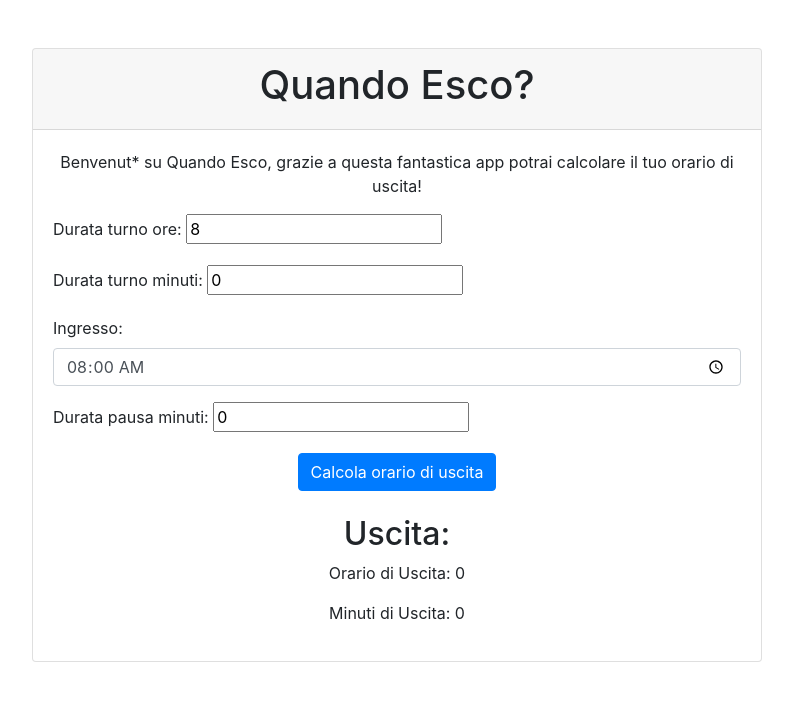
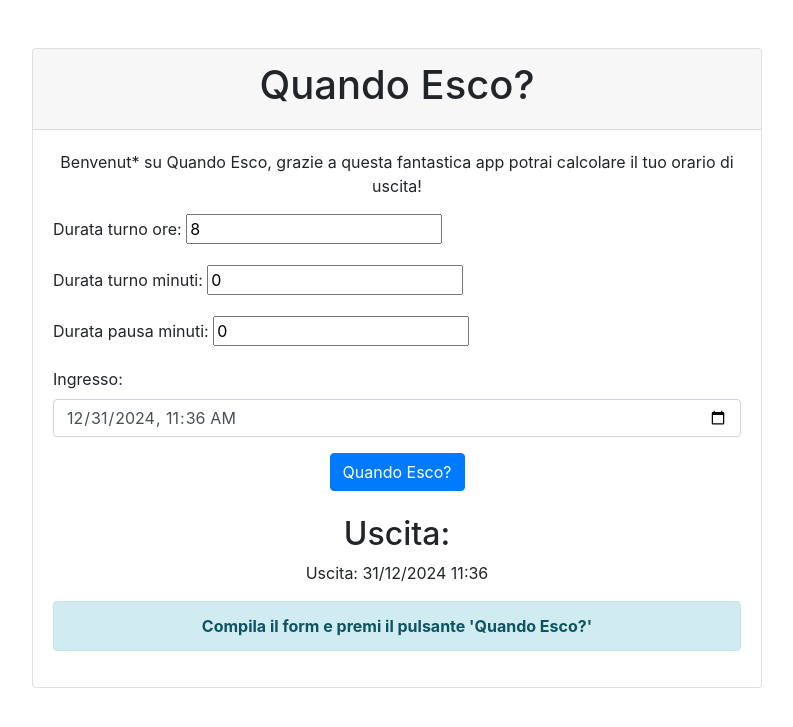
Before and after one commit to emanuele-midori/QuandoEsco, a Django app: page /quandoesco/ in a window 1280 px wide. Shown: the top 727 px of the page, without its empty margins (243-1036 px from the left). Run offline with Django 5.2, Linux system fonts and the light colour scheme; some libraries are stand-ins or nearby versions.

Commit message:
Aggiornamento interfaccia + Aggiunta messaggi contestuali in base ai minuti mancanti all'uscita

```diff
--- a/MyApp/models.py
+++ b/MyApp/models.py
@@ -1,8 +1,8 @@
-from datetime import time
-
+from datetime import datetime
 from django.core.validators import MinValueValidator, MaxValueValidator
 from django import forms
 
+now = datetime.now().replace(second=0, microsecond=0)
 
 # Create your models here.
 class Ingresso(forms.Form):
@@ -14,23 +14,18 @@ class Ingresso(forms.Form):
                                              required=False,
                                              initial=0,
                                              validators=[MinValueValidator(0), MaxValueValidator(59)])
-    ingresso = forms.TimeField(label='Ingresso',
-                               required = False,
-                               initial= time(8, 0),
-                               widget=forms.TimeInput(
-                                    attrs={
-                                        'class': 'form-control',  # Bootstrap class
-                                        'type': 'time',  # HTML5 time picker
-                                        }
-                                    )
-                               )
-    minuti_pausa = forms.IntegerField(label='Durata pausa minuti',
-                                      initial= 0,
+    durata_pausa_minuti = forms.IntegerField(label='Durata pausa minuti',
+                                      initial=0,
                                       required=False,
                                       validators=[MinValueValidator(0), MaxValueValidator(180)])
-
-    def __str__(self):
-        return ('Durata turno ore: ' + str(self.durata_turno_ore) +
-                '\ndurata turno minuti: ' + str(self.durata_turno_minuti) +
-                '\nIngresso: ' + str(self.ingresso.hour) + ' e ' + str(self.ingresso.minutes) +
-                '\nPausa: ' + str(self.minuti_pausa))
+    ingresso = forms.DateTimeField(
+        label='Ingresso',
+        required=False,
+        initial=now,  # Data e ora iniziali
+        widget=forms.DateTimeInput(
+            attrs={
+                'class': 'form-control',  # Bootstrap class
+                'type': 'datetime-local',  # HTML5 datetime-local picker
+            }
+        )
+    )
--- a/MyApp/templates/homepage.html
+++ b/MyApp/templates/homepage.html
@@ -22,15 +22,27 @@
                         {% csrf_token %}
                         {{ form.as_p }}
                         <div class="text-center">
-                            <input type="submit" class="btn btn-primary" value="Calcola orario di uscita">
+                            <input type="submit" class="btn btn-primary" value="Quando Esco?">
                         </div>
                     </form>
 
-                    {% if uscita %}
-                        <h2 class="text-center mt-4">Uscita:</h2>
-                        <p class="text-center">Orario di Uscita: {{ uscita.ora_uscita }}</p>
-                        <p class="text-center">Minuti di Uscita: {{ uscita.minuti_uscita }}</p>
-                    {% endif %}
+                {% if uscita %}
+                    <h2 class="text-center mt-4">Uscita:</h2>
+                    <p class="text-center">Uscita: {{ uscita|date:"d/m/Y H:i" }}</p>
+                {% endif %}
+
+                {% if messaggio_info %}
+                    <p  class="text-center alert alert-info"><b>{{messaggio_info}}</b></p>
+                {% endif %}
+                {% if messaggio_danger %}
+                    <p  class="text-center alert alert-danger"><b>{{messaggio_danger}}</b></p>
+                {% endif %}
+                {% if messaggio_warning %}
+                    <p  class="text-center alert alert-warning"><b>{{messaggio_warning}}</b></p>
+                {% endif %}
+                {% if messaggio_success %}
+                    <p  class="text-center alert alert-success"><b>{{messaggio_success}}</b></p>
+                {% endif %}
                 </div>
             </div>
         </div>
--- a/MyApp/views.py
+++ b/MyApp/views.py
@@ -1,4 +1,4 @@
-from django.http import HttpResponse
+from datetime import datetime, timedelta
 from django.shortcuts import render
 
 from MyApp.models import Ingresso
@@ -6,61 +6,71 @@ from MyApp.models import Ingresso
 
 # Create your views here.
 def homepage(request):
-    ora_uscita = 0
-    minuti_uscita = 0
+    data_uscita = datetime.now()
+    messaggio_info = "Compila il form e premi il pulsante \'Quando Esco?\'"
+    messaggio_success = None
+    messaggio_danger = None
+    messaggio_warning = None
+
     if request.method == 'POST':
         form = Ingresso(request.POST)
         if form.is_valid():
             durata_turno_ore = form.cleaned_data['durata_turno_ore']
             durata_turno_minuti = form.cleaned_data['durata_turno_minuti']
-            ora_ingresso = form.cleaned_data['ingresso'].hour
-            minuti_ingresso = form.cleaned_data['ingresso'].minute
-            minuti_pausa = form.cleaned_data['minuti_pausa']
+            data_ingresso = form.cleaned_data['ingresso']
+            minuti_pausa = form.cleaned_data['durata_pausa_minuti']
 
             print("Durata turno ore:", durata_turno_ore)
             print("Durata turno minuti:", durata_turno_minuti)
-            print("Ora di Ingresso:", ora_ingresso)
-            print("Minuti di Ingresso:", minuti_ingresso)
-            print("Minuti di Pausa:", minuti_pausa)
+            print("Durata pausa minuti:", minuti_pausa)
 
-            # Calcola orario_uscita e minuti_uscita (esempio semplice)
-            if (ora_ingresso is not None and minuti_ingresso is not None and minuti_pausa is not None):
-                # Ora ingresso + Ore turno
+            durata = timedelta(hours=durata_turno_ore, minutes=durata_turno_minuti + minuti_pausa)
+            data_uscita = data_ingresso + durata
 
-                ora_uscita_temp = ora_ingresso + durata_turno_ore
+            print("Ingresso: ", data_ingresso)
+            print("Uscita: ", data_uscita)
 
-                minuti_uscita_temp = minuti_ingresso + durata_turno_minuti + minuti_pausa
+            now = datetime.now()
 
-                if (minuti_uscita_temp < 60):
-                    ora_uscita = ora_uscita_temp
-                    minuti_uscita = minuti_uscita_temp
-                elif (minuti_uscita_temp == 60):
-                    ora_uscita = ora_uscita_temp + 1
-                    minuti_uscita = 0
-                else:
-                    # Calcolo delle ore e dei minuti restanti
-                    ore_aggiuntive = minuti_uscita_temp // 60
-                    ora_uscita = ora_uscita_temp + ore_aggiuntive
-                    minuti_uscita = minuti_uscita_temp % 60
+            print("Now: ", now)
+            # Converto uscita e now in timestamp
+            now_timestamp = now.timestamp()
+            data_uscita_timestamp = data_uscita.timestamp()
+            #Differenza in minuti:
+            differenza_minuti = (data_uscita_timestamp  - now_timestamp) / 60
+            differenza_minuti -= 60
+            print("Differenza minuti: ", differenza_minuti)
 
-                if ora_uscita > 23:
-                    ora_uscita -= 24
+            if differenza_minuti <= 0:
+                messaggio_success = "Cosa fai ancora qui? E' ora di andare a casa!"
+                messaggio_info = None
+                messaggio_danger = None
+                messaggio_warning = None
+            elif differenza_minuti > 0 and differenza_minuti <= 60:
+                messaggio_success = "Manca poco, tieni duro!"
+                messaggio_info = None
+                messaggio_danger = None
+                messaggio_warning = None
+            elif differenza_minuti > 60 and differenza_minuti <= 240:
+                messaggio_warning = "Ne hai ancora per un pò, buon lavoro!"
+                messaggio_success = None
+                messaggio_info = None
+                messaggio_danger = None
+            else:
+                messaggio_danger = "La giornata è ancora lunga, datti da fare!"
+                messaggio_warning = None
+                messaggio_success = None
+                messaggio_info = None
 
     else:
         print('Form non popolato')
         form = Ingresso()
 
-    print("Ora di Uscita:", ora_uscita)
-    print("Minuti di Uscita:", minuti_uscita)
-
-    uscita = Uscita(ora_uscita, minuti_uscita)
-
     return render(request,
                   'homepage.html',
                   { 'form': form,
-                            'uscita': uscita})
-
-class Uscita:
-    def __init__(self, ora_uscita, minuti_uscita):
-        self.ora_uscita = ora_uscita
-        self.minuti_uscita = minuti_uscita
+                            'uscita': data_uscita,
+                            'messaggio_info': messaggio_info,
+                            'messaggio_warning':messaggio_warning,
+                            'messaggio_danger': messaggio_danger,
+                            'messaggio_success': messaggio_success})
--- a/QuandoEsco/settings.py
+++ b/QuandoEsco/settings.py
@@ -25,7 +25,7 @@ SECRET_KEY = 'django-insecure-!)fnj#do!o&(2+pam3$*v&i9058*_o2j61&1_c3guqh*fye)*v
 # SECURITY WARNING: don't run with debug turned on in production!
 DEBUG = True
 
-ALLOWED_HOSTS = ['midoriuser.eu.pythonanywhere.com']
+ALLOWED_HOSTS = ['127.0.0.1','midoriuser.eu.pythonanywhere.com']
 
 
 # Application definition
```
